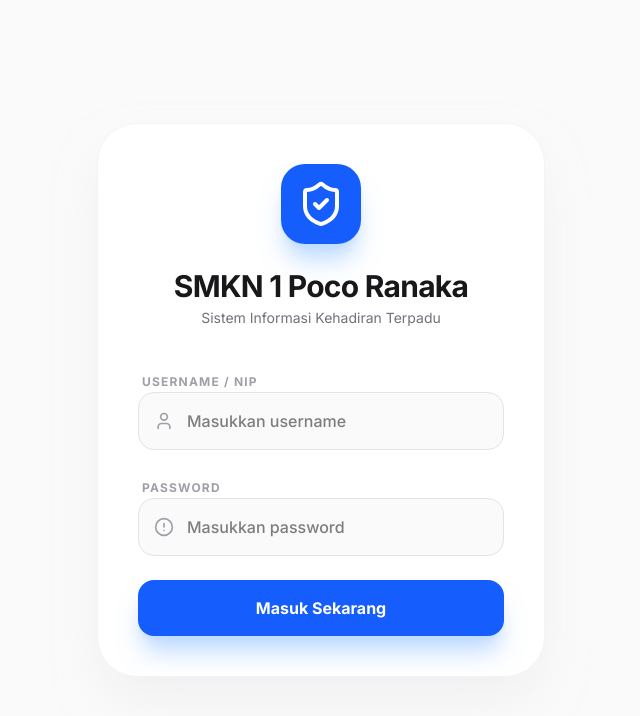
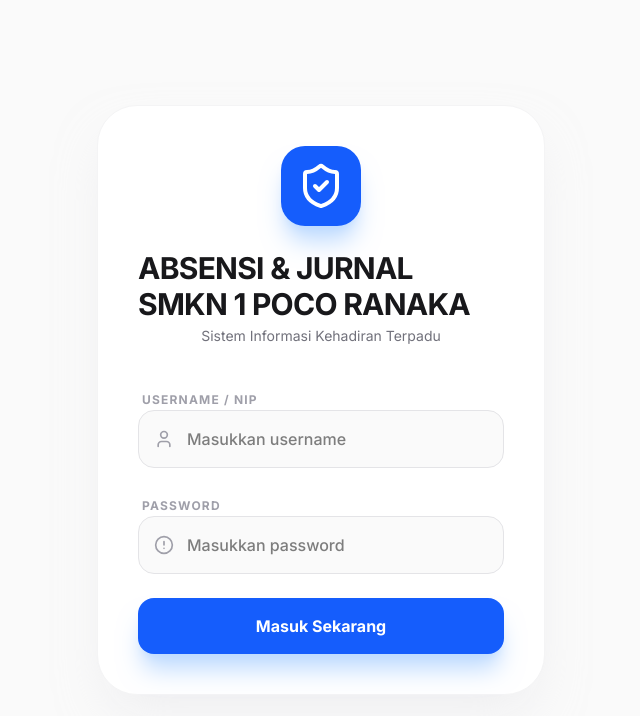
Before and after one commit to susanaduanurak-eng/absen, a React (Vite) app: page / in a window 1280 px wide. Shown: the top 716 px of the page, without its empty margins (319-959 px from the left). Built offline with nearby package versions, Linux system fonts and the light colour scheme.

Commit message:
refactor: Update application name
Corrects the application name in metadata and UI to "ABSENSI & JURNAL SMKN 1 POCO RANAKA" for consistency and accuracy.

```diff
--- a/metadata.json
+++ b/metadata.json
@@ -1,5 +1,5 @@
 {
-  "name": "ABSEN & JURNAL SMKN 1 POCO RANAKA",
+  "name": "ABSENSI & JURNAL SMKN 1 POCO RANAKA",
   "description": "Platform absensi online dengan fitur geolocation, pencatatan waktu real-time, dan riwayat kehadiran.",
   "requestFramePermissions": [
     "geolocation",
--- a/src/App.tsx
+++ b/src/App.tsx
@@ -594,7 +594,7 @@
             <div className="w-20 h-20 bg-blue-600 rounded-3xl flex items-center justify-center mb-6 shadow-xl shadow-blue-200">
               <ShieldCheck className="text-white w-12 h-12" />
             </div>
-            <h1 className="text-3xl font-bold text-zinc-900 tracking-tight">SMKN 1 Poco Ranaka</h1>
+            <h1 className="text-3xl font-bold text-zinc-900 tracking-tight">ABSENSI & JURNAL SMKN 1 POCO RANAKA</h1>
             <p className="text-zinc-500 text-sm mt-1">Sistem Informasi Kehadiran Terpadu</p>
           </div>
 
@@ -656,7 +656,7 @@
     <div className="min-h-screen bg-[#F8FAFC] font-sans pb-32">
       {/* Top Header */}
       <header className="bg-white px-8 py-5 flex justify-between items-center sticky top-0 z-30 border-b border-zinc-100">
-        <h1 className="text-xl font-extrabold text-blue-600 tracking-tight">SMKN 1 Poco Ranaka</h1>
+        <h1 className="text-xl font-extrabold text-blue-600 tracking-tight">ABSENSI & JURNAL SMKN 1 POCO RANAKA</h1>
         <div className="flex items-center gap-4">
           <button className="p-2 text-zinc-400 hover:bg-zinc-50 rounded-full transition-colors relative">
             <Bell className="w-6 h-6" />
```
